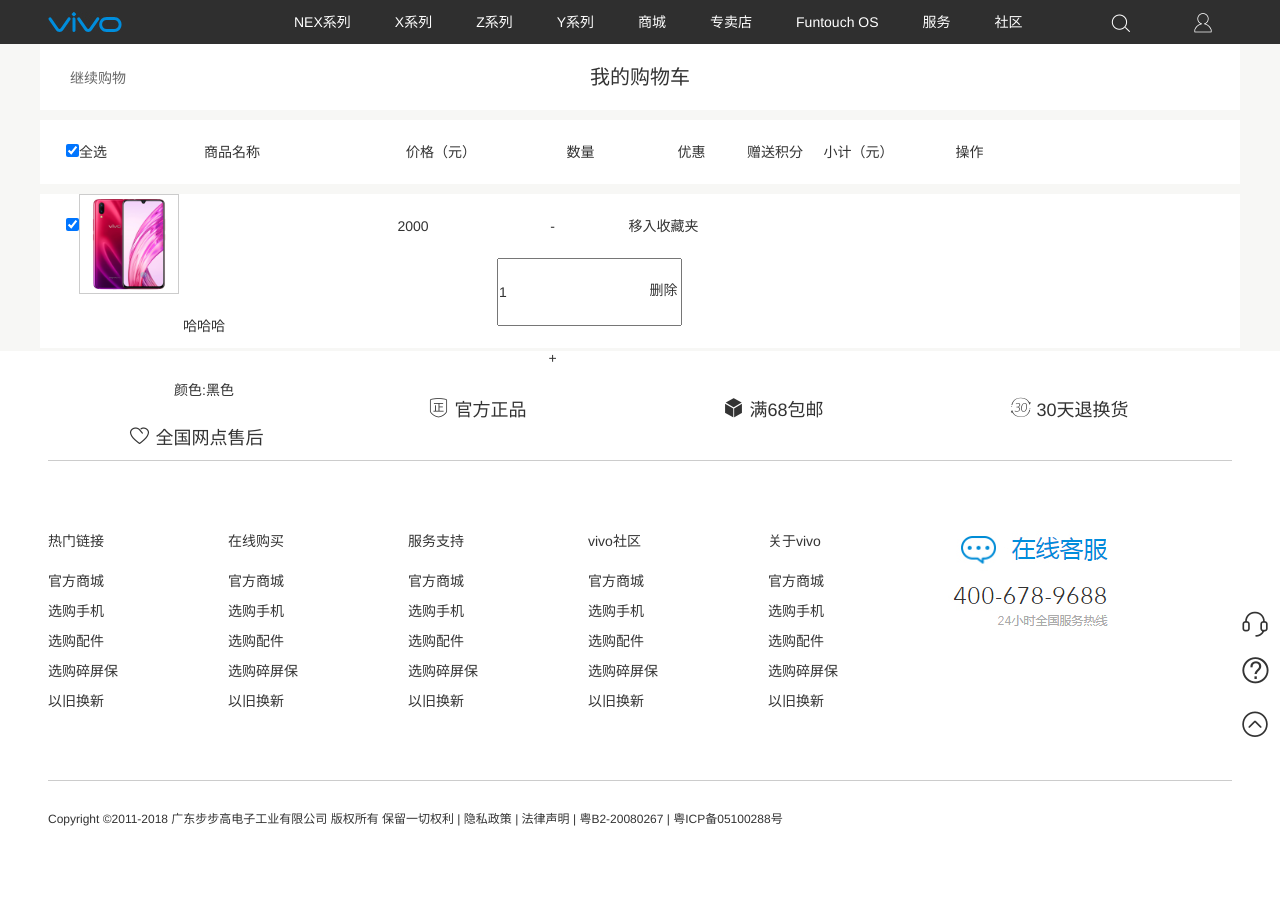
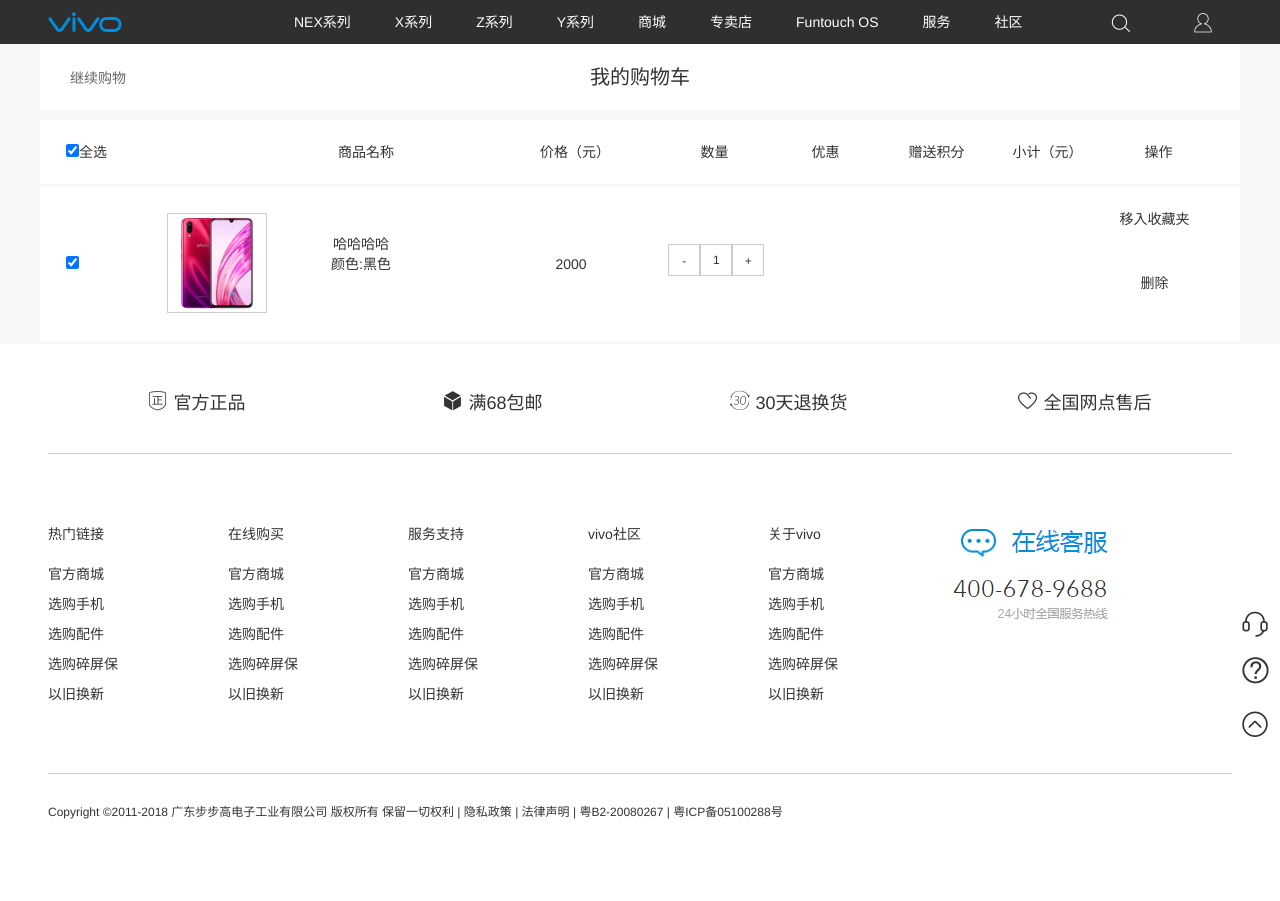
Before and after one commit to ffbb321/vivo, a PHP site: page /shopcar.html in a window 1280 px wide. After the commit the page ends 819 px from the top, so only its background shows below. Run offline with PHP 8.4, Linux system fonts and the light colour scheme.

Commit message:
可以添加一个商品到购物车

```diff
--- a/css/shopcar.css
+++ b/css/shopcar.css
@@ -11,6 +11,7 @@
   font-size: 20px;
   font-weight: 400;
   position: relative;
+  margin-bottom: 10px;
 }
 .myCar .contiBuy {
   position: absolute;
@@ -19,7 +20,6 @@
   color: #666;
 }
 .cartHead {
-  margin-top: 10px;
   height: 64px;
   line-height: 64px;
   margin-bottom: 3px;
@@ -28,21 +28,14 @@
 .cartHead li {
   float: left;
   text-align: center;
+  height: 100%;
 }
-.cartHead .checkPro {
+.cartHead .proCheck {
   width: 175px;
+  text-align: left;
 }
 .cartHead .proName {
   width: 250px;
-}
-.cartHead .proName .proPicBox {
-  width: 100px;
-  height: 100px;
-  border: 1px solid #ccc;
-}
-.cartHead .proName .proPicBox img {
-  width: 100%;
-  height: 100%;
 }
 .cartHead .proPrione {
   width: 168px;
@@ -51,9 +44,73 @@
 .cartHead .proCount,
 .cartHead .disCount,
 .cartHead .subTotal,
-.cartHead .operate {
+.cartHead .operate,
+.cartHead .sentpoint {
   width: 111px;
 }
 .cartBox {
-  min-height: 154px;
+  height: 154px;
 }
+.cartBox .proCheck {
+  width: 40px;
+  line-height: 154px;
+}
+.cartBox .proName {
+  width: 350px;
+  margin-left: 31px;
+}
+.cartBox .proName .proPicBox,
+.cartBox .proName .proTip {
+  float: left;
+}
+.cartBox .proName .proPicBox {
+  position: relative;
+  top: 17%;
+  width: 100px;
+  height: 100px;
+  margin: 0 30px;
+  border: 1px solid #ccc;
+}
+.cartBox .proName .proPicBox img {
+  width: 100%;
+  height: 100%;
+}
+.cartBox .proName .proTip {
+  height: 154px;
+  padding-top: 25px;
+  width: 128px;
+  text-align: center;
+}
+.cartBox .proName .proNameTit,
+.cartBox .proName .proColor {
+  height: 20px;
+}
+.cartBox .proPrione {
+  line-height: 154px;
+}
+.cartBox .numDec,
+.cartBox .numVal,
+.cartBox .numAdd {
+  position: relative;
+  top: 37%;
+  left: 12%;
+  line-height: 32px;
+  height: 32px;
+  width: 32px;
+  text-align: center;
+  border: 1px solid #ccc;
+  float: left;
+  font-size: 12px;
+}
+.cartBox .numAdd,
+.cartBox .numDec {
+  cursor: pointer;
+}
+.cartBox .subTotal {
+  color: #f51200;
+  line-height: 154px;
+}
+.cartBox .movColl,
+.cartBox .delpro {
+  cursor: pointer;
+}
--- a/css/shopcar.less
+++ b/css/shopcar.less
@@ -10,6 +10,7 @@
     font-size: 20px;
     font-weight: 400;
     position: relative;
+    margin-bottom: 10px;
     .contiBuy{
         position: absolute;
         left: 30px;
@@ -18,38 +19,87 @@
     }
 }
 .cartHead{
-    margin-top: 10px;
     height: 64px;
     line-height: 64px;
     margin-bottom: 3px;
     padding: 0 26px;
     li{
         float: left;
-        text-align: center
+        text-align: center;
+        height: 100%;
     }
-    .checkPro{
+    .proCheck{
         width: 175px;
+        text-align: left;
     }
     .proName{
         width: 250px;
+    }
+    .proPrione{
+        width: 168px;
+        padding: 0 20px;
+    }
+    .proCount,.disCount,.subTotal,.operate,.sentpoint{
+        width: 111px;
+    }
+}
+.cartBox{
+    height: 154px;
+    .proCheck{
+        width: 40px;
+        line-height: 154px;
+    }
+    .proName{
+        width: 350px;
+        margin-left: 31px;
+        .proPicBox,.proTip{
+            float: left;
+        }
         .proPicBox{
+            position: relative;
+            top: 17%;
             width: 100px;
             height: 100px;
+            margin:0 30px;
             border: 1px solid #ccc;
             img{
                 width: 100%;
                 height: 100%;
             }
         }
+        .proTip{
+            height: 154px;
+            padding-top: 25px;
+            width: 128px;
+            text-align: center;
+        }
+        .proNameTit,.proColor{
+            height: 20px;
+        }
     }
     .proPrione{
-        width: 168px;
-        padding: 0 20px;
+        line-height: 154px;
     }
-    .proCount,.disCount,.subTotal,.operate{
-        width: 111px;
+    .numDec,.numVal,.numAdd{
+        position: relative;
+        top: 37%;
+        left: 12%;
+        line-height: 32px;
+        height: 32px;
+        width: 32px;
+        text-align: center;
+        border: 1px solid #ccc;
+        float: left;
+        font-size: 12px;
+    }
+    .numAdd,.numDec{
+        cursor: pointer;
+    }
+    .subTotal{
+        color: #f51200;
+        line-height: 154px;
+    }
+    .movColl,.delpro{
+        cursor: pointer;
     }
 }
-.cartBox{
-    min-height: 154px;
-}
--- a/js/procon.js
+++ b/js/procon.js
@@ -15,6 +15,7 @@
             this.$proPriTit=document.querySelector('.proPriTit');
         },
         event: function () {
+            var pricone=this.$priTagNum.innerHTML;
             var _this = this;
             this.$buynow.onclick = function () {
                 location.href = 'vivologin.html';
@@ -25,7 +26,7 @@
                 var items={
                     name:_this.$proPriTit.innerHTML,
                     num:_this.$numVal.value,
-                    price:_this.$priTagNum.innerHTML
+                    price:pricone
                 }
                 var id=_this.$proPriTit.getAttribute('data-id');
                 _this.addCarf(id,items)
@@ -37,7 +38,6 @@
             this.$goPay.onclick=function(){
                 location.href='vivologin.html';
             }
-            var pricone=this.$priTagNum.innerHTML;
             this.$numAdd.onclick=function(){
                 if(_this.$numVal.value<5){
                     _this.$numVal.value=_this.$numVal.value-0+1;
--- a/shopcar.html
+++ b/shopcar.html
@@ -77,18 +77,20 @@
             <li class="proPrione">价格（元）</li>
             <li class="proCount">数量</li>
             <li class="disCount">优惠</li>
-            <li>赠送积分</li>
+            <li class="sentpoint">赠送积分</li>
             <li class="subTotal">小计（元）</li>
             <li class="operate">操作</li>
         </ul>
         <ul class="cartBox cartHead">
-            <li><input type="checkbox" checked></li>
+            <li class="proCheck"><input type="checkbox" checked></li>
             <li class="proName">
                 <div class="proPicBox">
                     <img src="images/01.png" alt="">
                 </div>
-                <p class="proNameTit">哈哈哈</p>
-                <p class="proColor">颜色:<span>黑色</span></p>
+                <div class="proTip">
+                    <p class="proNameTit">哈哈哈哈</p>
+                    <p class="proColor">颜色:<span>黑色</span></p>
+                </div>
             </li>
             <li class="proPrione">
                 2000
@@ -99,7 +101,7 @@
                 <div class="numAdd">+</div>
             </li>
             <li class="disCount"></li>
-            <li></li>
+            <li class="sentpoint"></li>
             <li class="subTotal">
             </li>
             <li class="operate">
@@ -107,6 +109,9 @@
                 <div class="delpro">删除</div>
             </li>
         </ul>
+        <div class="totPrice">
+
+        </div>
         <div id="Bottombg">
             <div id="Bottom">
                 <ul class="Titlist">
@@ -208,6 +213,10 @@
             </li>
         </ul>
     </div>
+    <script src="js/shopcar.js"></script>
+    <script>
+        shopcar.init();
+    </script>
 </body>
 
 </html>
```
Also changed, not shown: js/shopcar.js (+28 -2 lines).
